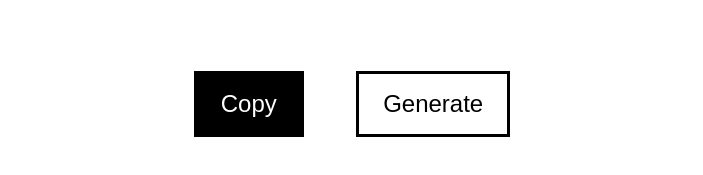
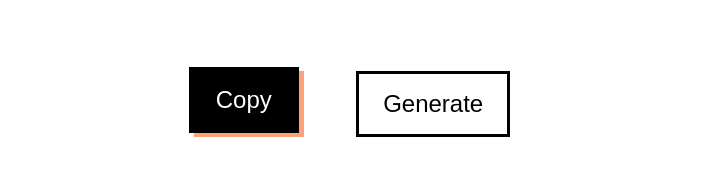
Before and after one commit to kellyhum/redacted, a plain HTML site: page index.html in a window 1280 px wide. In both pictures the pointer is over the button "Copy". Shown: the part 787-962 px from the top of the page, without its empty margins (288-991 px from the left). Drawn offline with Linux system fonts and the light colour scheme.

Commit message:
added hover effects to 'Copy' and 'Generate' buttons

```diff
--- a/style.css
+++ b/style.css
@@ -107,3 +107,9 @@ button {
     background-color: #000;
     color: #fff;
 }
+
+.button_copy:hover, .button_generate:hover {
+    transform: translate(-0.3125rem, -0.25rem);
+    box-shadow: 0.3125rem 0.25rem #ffa07a;
+    transition: 0.3s ease;
+}
```
